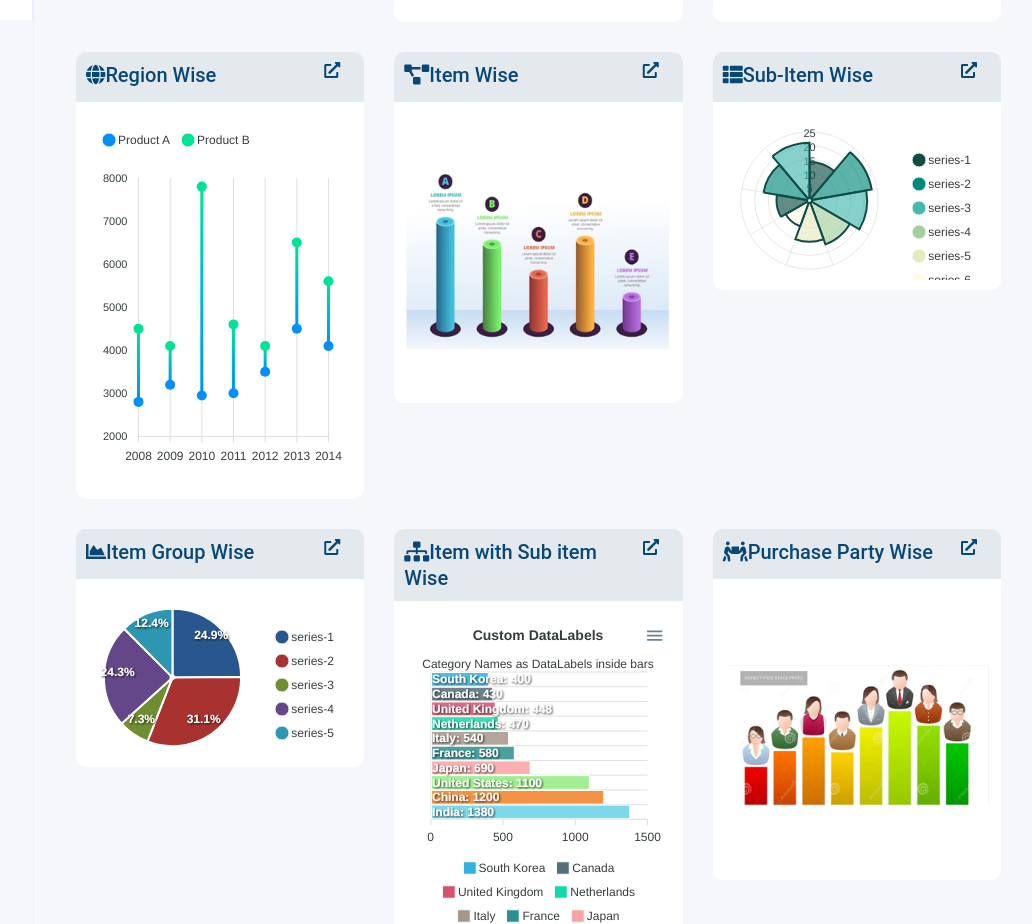
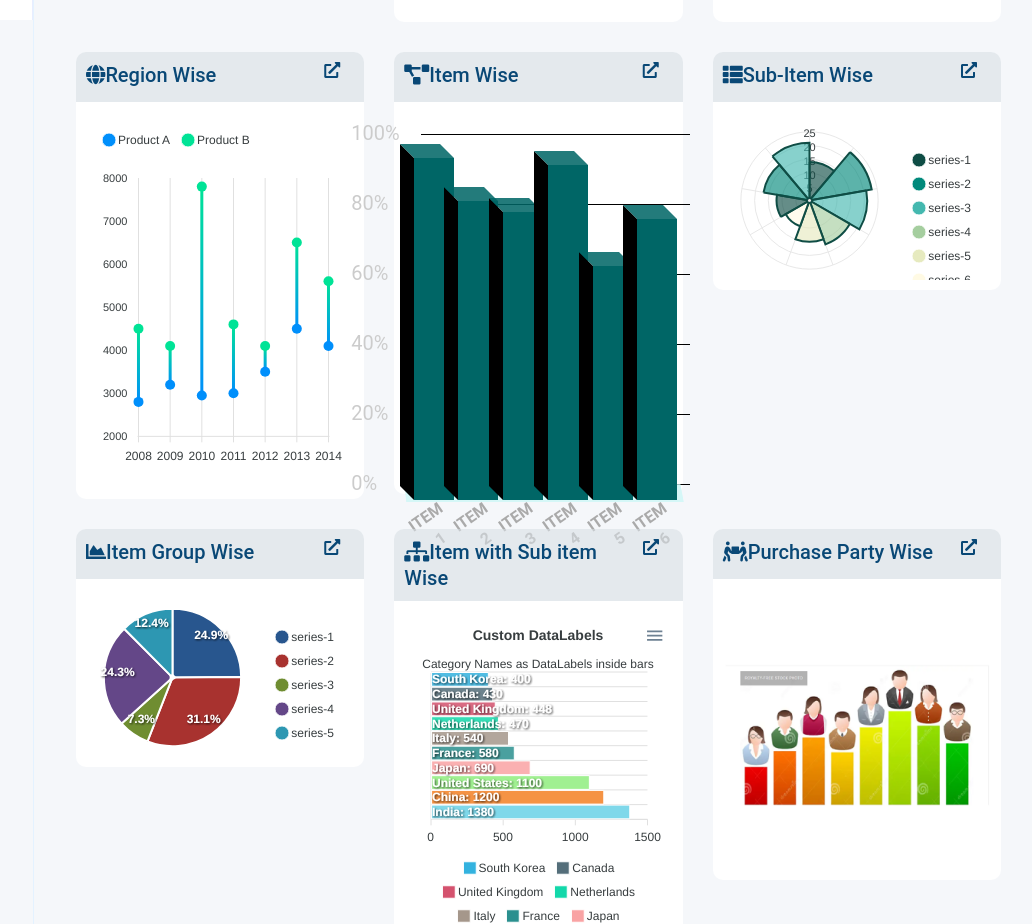
Before and after one commit to demesne2001/JewelWebReportFront, a React (Create React App) app: page / in a window 1280 px wide. Shown: the part 780-1704 px from the top of the page, without its empty margins (237-1269 px from the left). Built offline with nearby package versions, Linux system fonts and the light colour scheme.

Commit message:
3d bar done

```diff
--- /dev/null
+++ b/src/Component/Sales-Efficiency-Analysis-Dashboard/Dashboard/ItemWise.css
@@ -0,0 +1,109 @@
+.container.itemwise{
+    position: relative;
+    background-color: #ffffff;
+
+    height: 360px;
+}
+
+.base{
+    position: absolute;
+    width: calc(100% + 12px);
+    height: 18px;
+    top: 100%;
+    left: 0;
+    background-color: #d5f7f7;
+    clip-path: polygon(0% 0%,98.5% 0%,99.7% 100%,0.7% 100% );
+}
+
+.bar_container{
+    position: absolute;
+    width: inherit;
+    height: inherit;
+    top: 0;
+    left: 0;
+    display: flex;
+    justify-content: space-around;
+    align-items: flex-end;
+    margin-left: 7px;
+
+}
+
+.bar_container .bar{
+    position: relative;
+    width: 40px;
+    height: 100%;
+    bottom: -16px;
+    background-color: #006666;
+    animation: animate 1.2s cubic-bezier(1,0,0.4,1) forwards;
+}
+@keyframes animate {
+    100%{
+        height: 100%;
+    }
+}
+
+.bar_container .bar::before{
+    content: '';
+    position: absolute;
+    top: -7px;
+    left: -14px;
+    width: 14px;
+    height: 100%;
+    transform: skewY(45deg);
+    transform-origin: top;
+    background-color: #000000;
+}
+
+.bar_container .bar::after{
+    content: '';
+    position: absolute;
+    top: -14px;
+    left: -14px;
+    width: 100%;
+    height: 14px;
+    transform: skewX(45deg);
+    transform-origin: top;
+    background-color: #006666dc;
+}
+
+.titles{
+    position: absolute;
+    width: 100%;
+    left: 7px;
+    bottom: -70px;
+    display: grid;
+    grid-template-columns: repeat(6,1fr);
+
+}
+
+.titles span{
+    color: #aaa;
+    text-transform: uppercase;
+    text-align: center;
+    font-weight: bold;
+    transform: rotate(-35deg);
+}
+
+.background_grid{
+    position: absolute;
+    width: inherit;
+    height: inherit;
+
+}
+
+.background_grid .line{
+    position: relative;
+    display: block;
+    width: inherit;
+    height: calc(350px / 5);
+    border-top: 1px solid #000000;
+}
+
+.background_grid .line::before{
+    content: attr(value);
+    position: absolute;
+    left: -70px;
+    top: -15px;
+    font-size: 20px;
+    color: #ccc;
+}
--- a/src/Component/Sales-Efficiency-Analysis-Dashboard/Dashboard/ItemWise.js
+++ b/src/Component/Sales-Efficiency-Analysis-Dashboard/Dashboard/ItemWise.js
@@ -1,8 +1,11 @@
 import React from 'react'
-
-import item from '../../Assets/image/item.png'
+import './ItemWise.css'
 
 export default function ItemWise() {
+
+	const label = ["y1","y2","y3","y4","y5","y6"]
+	const data = ["95","83","80","93","65","78"]
+
 	return (
 
 		<div className="col-lg-4 col-md-6 col-12">
@@ -13,7 +16,43 @@ export default function ItemWise() {
 					<i className="fas fa-external-link-alt"></i>
 				</a>
 				<div className="crancy-progress-card card-contain-graph">
-										<img src={item}/>
+
+					<div className='container itemwise'>
+
+						<div className="background_grid">
+
+							<span className='line' value="100%" ></span>
+							<span className='line' value="80%"></span>
+							<span className='line' value="60%" ></span>
+							<span className='line' value="40%"></span>
+							<span className='line' value="20%"></span>
+							<span className='line' value="0%"></span>
+
+						</div>
+
+						<div className="base"></div >
+
+						<div className="bar_container">
+
+							<div className='bar' style={{ maxHeight: "95%" }} ></div>
+							<div className='bar' style={{ maxHeight: "83%" }} ></div>
+							<div className='bar' style={{ maxHeight: "80%" }} ></div>
+							<div className='bar' style={{ maxHeight: "93%" }} ></div>
+							<div className='bar' style={{ maxHeight: "65%" }} ></div>
+							<div className='bar' style={{ maxHeight: "78%" }} ></div>
+
+						</div>
+
+						<div className='titles'>
+							<span>Item 1</span>
+							<span>Item 2</span>
+							<span>Item 3</span>
+							<span>Item 4</span>
+							<span>Item 5</span>
+							<span>Item 6</span>
+						</div>
+
+					</div>
 				</div>
 			</div>
 		</div>
```
Lines whose indentation alone changed are shown as unchanged.
